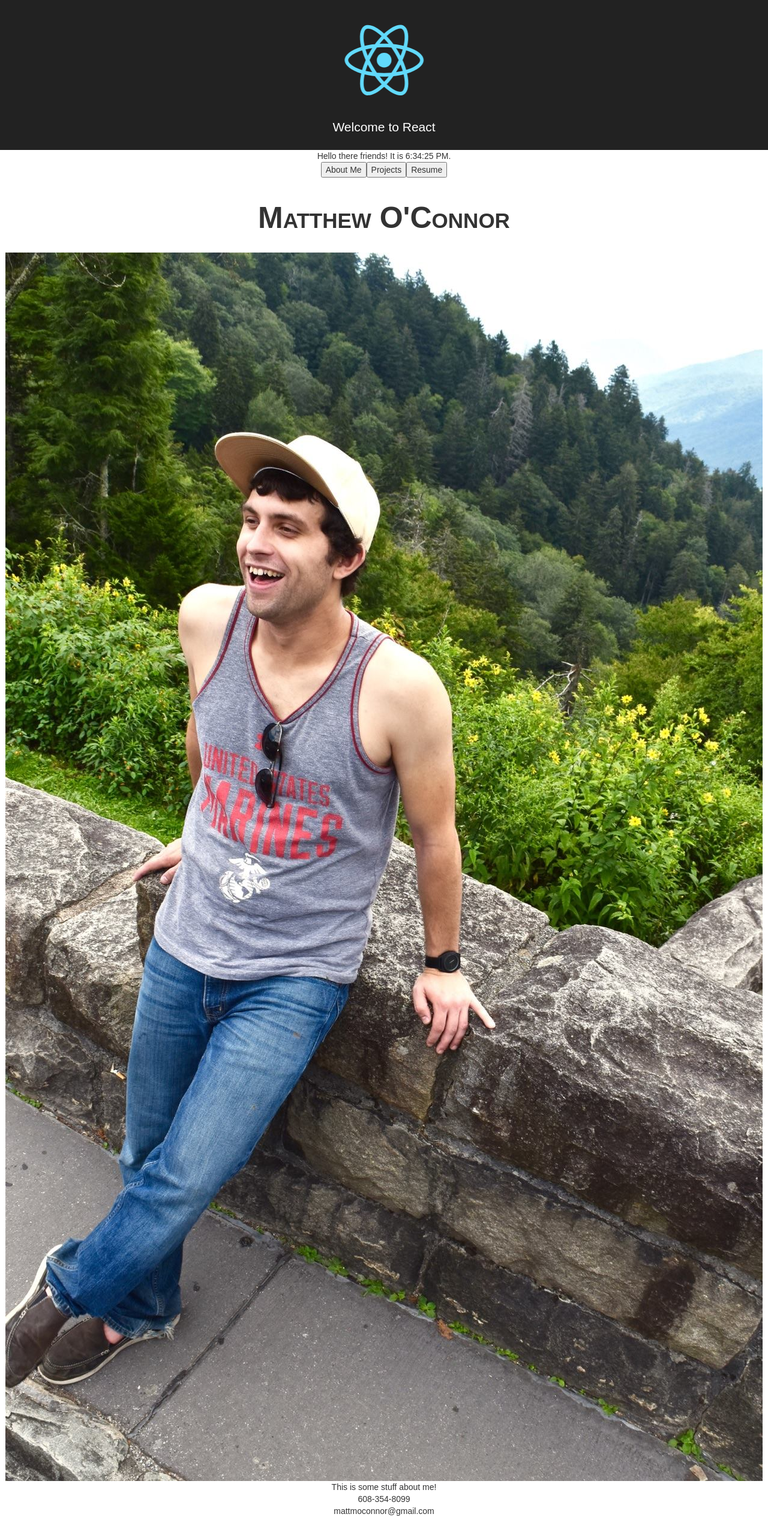
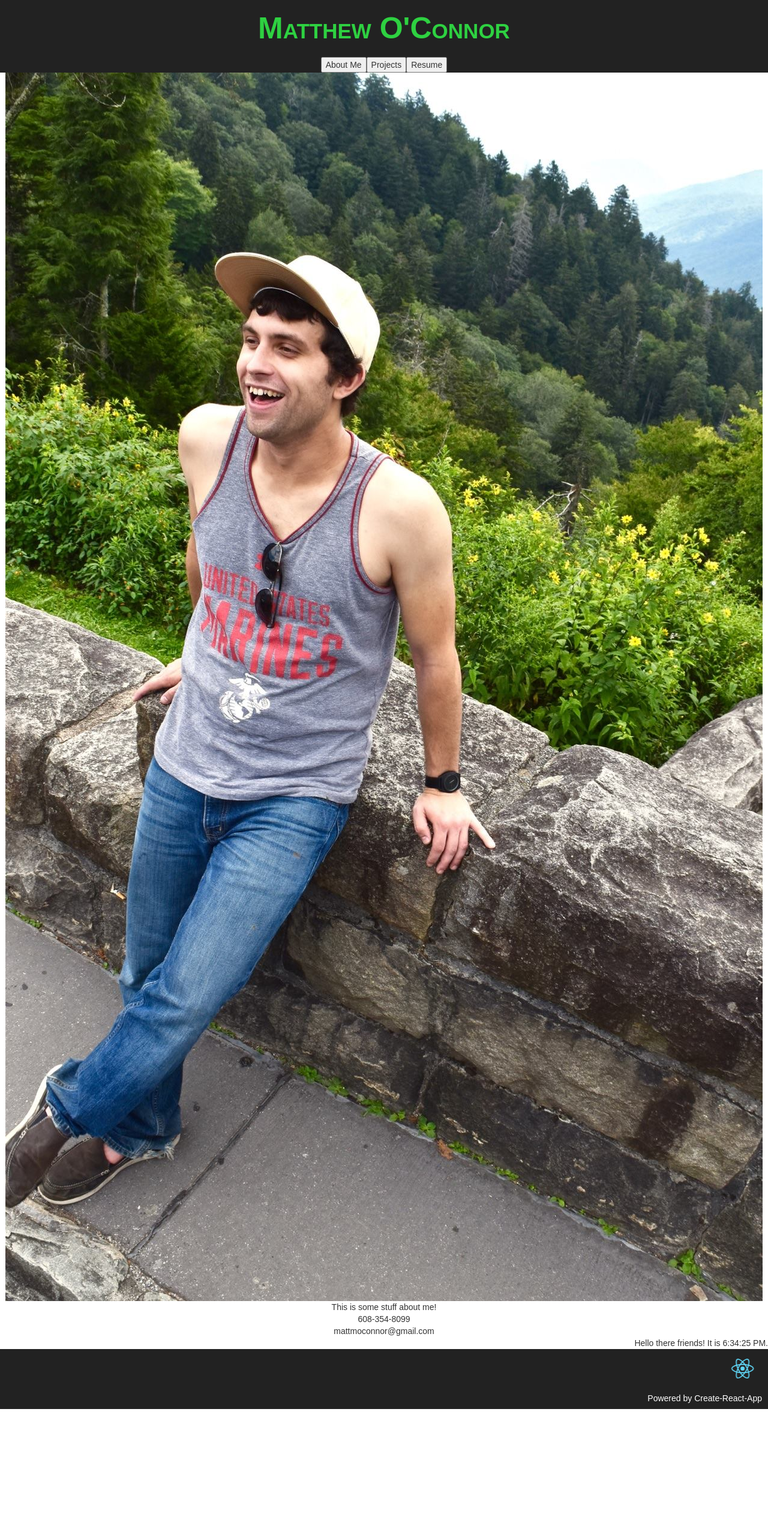
Before and after one commit to Matthew9161993/resume-in-react, a React (Create React App) app: page / in a window 1280 px wide. Shown: the whole page at 60% size. After the commit the page ends 2349 px from the top, so only its background shows below. Built offline with nearby package versions, Linux system fonts and the light colour scheme.

Commit message:
Getting a little bit artsy

```diff
--- a/src/App.css
+++ b/src/App.css
@@ -1,22 +1,23 @@
 .All-the-buttons {
+  background-color: #222;
   display: flex;
   justify-content: center;
 }
 
 .App-logo {
   animation: App-logo-spin infinite 2s linear;
-  height: 160px;
+  height: 45px;
 }
 
 .App-header {
   background-color: #222;
-  height: 250px;
-  padding: 20px;
+  height: 100px;
+  padding: 10px;
   color: white;
 }
 
 .App-title {
-  font-size: 1.5em;
+  font-size: 1.0em;
 }
 
 .App-intro {
@@ -38,14 +39,18 @@
 }
 
 .My-name{
+    background-color: #222;
     padding: 20px;
     font-variant: small-caps;
     font-weight: bold;
     font-size: 50px;
+    margin: 0px;
+    text-align: center;
+    color: #2ed141;
 }
 
 .React-banner {
-  text-align: center;
+  text-align: right;
 }
 
 .sign{
--- a/src/App.js
+++ b/src/App.js
@@ -26,7 +26,7 @@ class CustomButton extends Component {
 function InitialHeader(props) {
   return (
     <div className="App-header">
-      <img src={logo} className="App-logo" alt="logo" />
+      <img src={logo} className="App-logo" alt="logo" align="middle"/>
       <h1 className="App-title">{props.intro}</h1>
     </div>
   );
@@ -78,8 +78,8 @@ class Banner extends Component {
   render() {
     return (
       <div className="React-banner">
-        <InitialHeader intro = "Welcome to React" />
         <IntroGarbage date = {this.state.date} />
+        <InitialHeader intro = "Powered by Create-React-App" />
       </div>
     );
   }
@@ -113,12 +113,19 @@ class Buttonizer extends Component {
   }
 }
 
+class Name extends Component {
+  render() {
+    return(
+        <h2 className="My-name">{"Matthew O'Connor"} </h2>
+      );
+  }
+}
+
 class PageOne extends Component {
 
   render() {
     return (
       <div className="First-page">
-        <h2 className="My-name">{"Matthew O'Connor"} </h2>
         <img src={mugshot} className = "My-Picture" alt="You Can't See Me :/[" />
         <ContactInfo info = "This is some stuff about me!"
                      phone = "608-354-8099"
@@ -168,7 +175,7 @@ class App extends Component {
 
     return (
       <div>
-        <Banner />
+        <Name />
         <Buttonizer onClick={(i) => this.handleClick(i)}/>
         {this.state.currentPage === "About Me" &&
           <PageOne />
@@ -179,6 +186,7 @@ class App extends Component {
         {this.state.currentPage === "Resume" &&
           <Resume />
         }
+        <Banner />
       </div>
     );
   }
```
